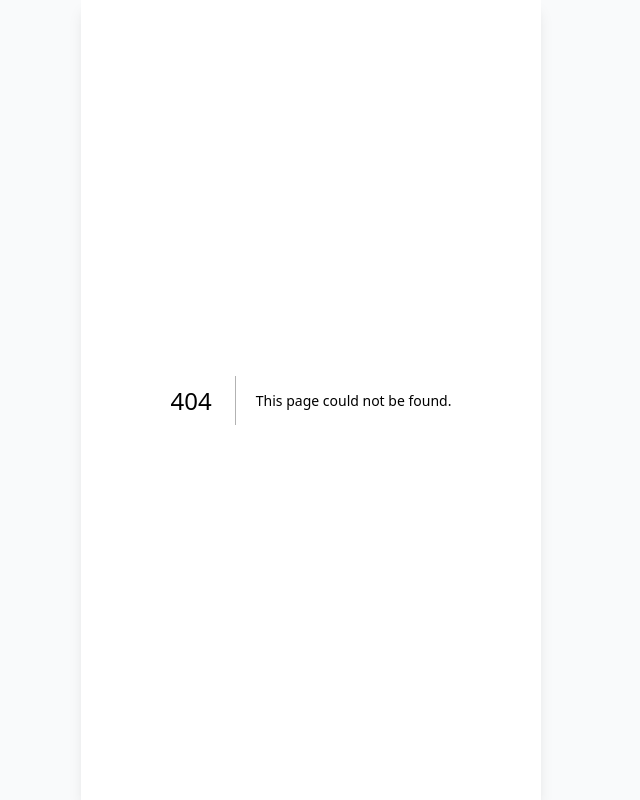
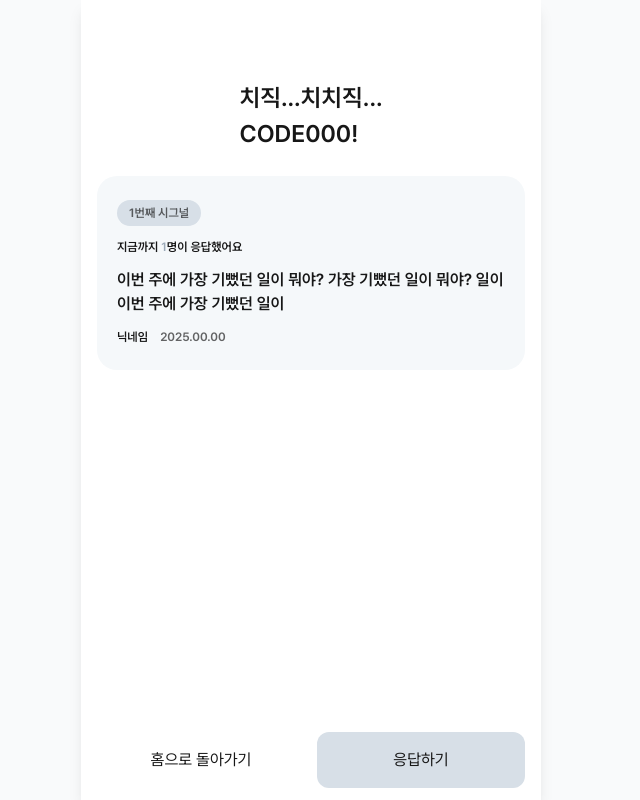
Before and after one commit to dnd-side-project/dnd-12th-4-frontend, a Next.js app: page /1/questions/1 in a window 1280 px wide. Before the commit this address had no page. Shown: the whole page, without its empty margins (329-969 px from the left). Built offline with nearby package versions, Linux system fonts and the light colour scheme.

Commit message:
feat: question detail 페이지 구현 #9

```diff
--- /dev/null
+++ b/src/app/(routes)/[id]/questions/[questionId]/page.tsx
@@ -0,0 +1,27 @@
+import Button from "@/components/common/Button"
+import QuestionBox from "@/components/questions/detail/QuestionBox"
+
+export default function QuestionDetail() {
+  return (
+    <section className="flex h-full flex-col items-center justify-between gap-[24px] px-[16px] pb-[12px] pt-[80px]">
+      <div className="flex flex-col items-center gap-[24px]">
+        <p className="text-[24px] font-semibold">
+          치직...치치직...
+          <br />
+          CODE000!
+        </p>
+        <QuestionBox
+          count={1}
+          replyCount={1}
+          date={new Date()}
+          nickname="닉네임"
+          text="이번 주에 가장 기뻤던 일이 뭐야? 가장 기뻤던 일이 뭐야? 일이 이번 주에 가장 기뻤던 일이"
+        />
+      </div>
+      <div className="flex w-full gap-[12px]">
+        <Button className="w-full bg-white">홈으로 돌아가기</Button>
+        <Button className="w-full bg-[#D7DFE7]">응답하기</Button>
+      </div>
+    </section>
+  )
+}
--- /dev/null
+++ b/src/components/questions/detail/QuestionBox.tsx
@@ -0,0 +1,29 @@
+"use client"
+
+import { cn } from "@/utils/cn"
+
+interface Params {
+  count?: number
+  replyCount?: number
+  date?: Date
+  nickname?: string
+  text: string
+}
+
+export default function QuestionBox({ count = 1, replyCount = 0, date, nickname = "익명", text }: Params) {
+  return (
+    <section className="relative flex w-full flex-col gap-[12px] rounded-[20px] bg-[#F5F8FA] px-[20px] py-[24px] font-semibold">
+      <div className={cn("flex w-full items-center")}>
+        <p className="rounded-[40px] bg-[#D7DFE7] px-[12px] py-[4px] text-[12px] text-black/60">{count}번째 시그널</p>
+      </div>
+      <p className="text-[12px]">
+        지금까지 <span className="text-[#9CAAB9]">{replyCount}</span>명이 응답했어요
+      </p>
+      <p className="w-full bg-inherit font-semibold">{text}</p>
+      <div className="flex gap-[12px] text-[12px]">
+        <p>{nickname}</p>
+        {date && <p className="text-black/60">2025.00.00</p>}
+      </div>
+    </section>
+  )
+}
```
